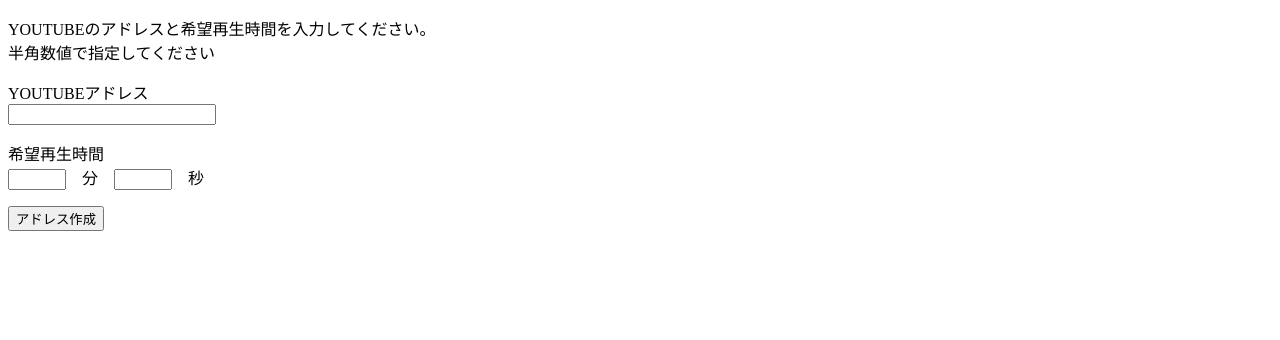
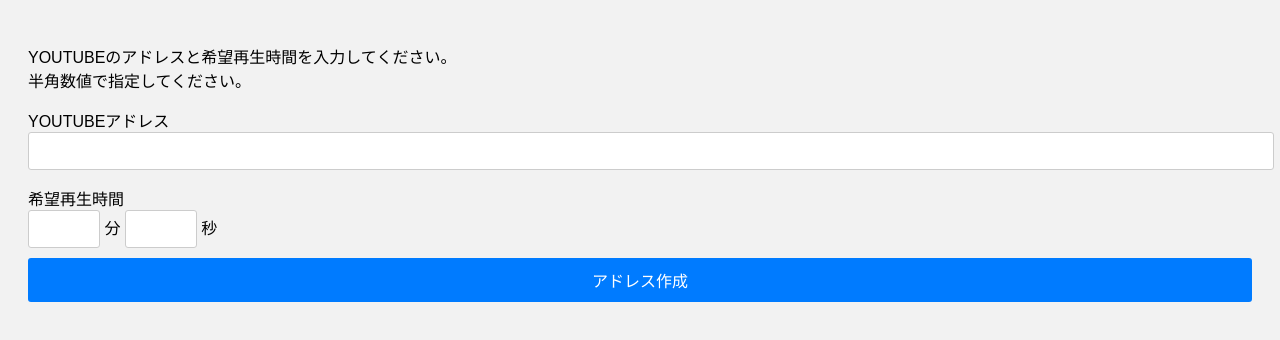
Before and after one commit to congos1124/settime, a plain HTML site: page index.html in a window 1280 px wide. Drawn offline with Linux system fonts and the light colour scheme.

Commit message:
Update index.html

```diff
--- a/index.html
+++ b/index.html
@@ -3,23 +3,65 @@
 
 <head>
     <meta charset="UTF-8">
+    <meta name="viewport" content="width=device-width, initial-scale=1.0">
     <title>YOUTUBE 再生時間指定アドレス作成</title>
+    <style>
+        body {
+            font-family: Arial, sans-serif;
+            background-color: #f2f2f2;
+            padding: 20px;
+        }
+
+        p {
+            margin-bottom: 10px;
+        }
+
+        input[type="text"] {
+            width: 100%;
+            padding: 10px;
+            border: 1px solid #cccccc;
+            border-radius: 3px;
+            font-size: 14px;
+        }
+
+        input[type="button"] {
+            display: block;
+            width: 100%;
+            padding: 10px;
+            margin-top: 10px;
+            background-color: #007bff;
+            color: #ffffff;
+            border: none;
+            border-radius: 3px;
+            font-size: 16px;
+            cursor: pointer;
+        }
+
+        input[type="button"]:hover {
+            background-color: #0056b3;
+        }
+
+        #msg {
+            margin-top: 10px;
+            font-weight: bold;
+        }
+    </style>
 </head>
 
 <body>
-
     <p>
         YOUTUBEのアドレスと希望再生時間を入力してください。<br>
-        半角数値で指定してください
+        半角数値で指定してください。
     </p>
 
     <p>
         YOUTUBEアドレス<br>
-        <input type="text" id="orgUrl" style="width: 200px;">
+        <input type="text" id="orgUrl">
     </p>
     <p>
         希望再生時間<br>
-        <input type="text" id="loadTime_m" style="width: 50px;">　分　<input type="text" id="loadTime_s" style="width: 50px;">　秒
+        <input type="text" id="loadTime_m" style="width: 50px;"> 分
+        <input type="text" id="loadTime_s" style="width: 50px;"> 秒
     </p>
     <input type="button" value="アドレス作成" id="checkButton">
     <p id="msg"></p>
```
